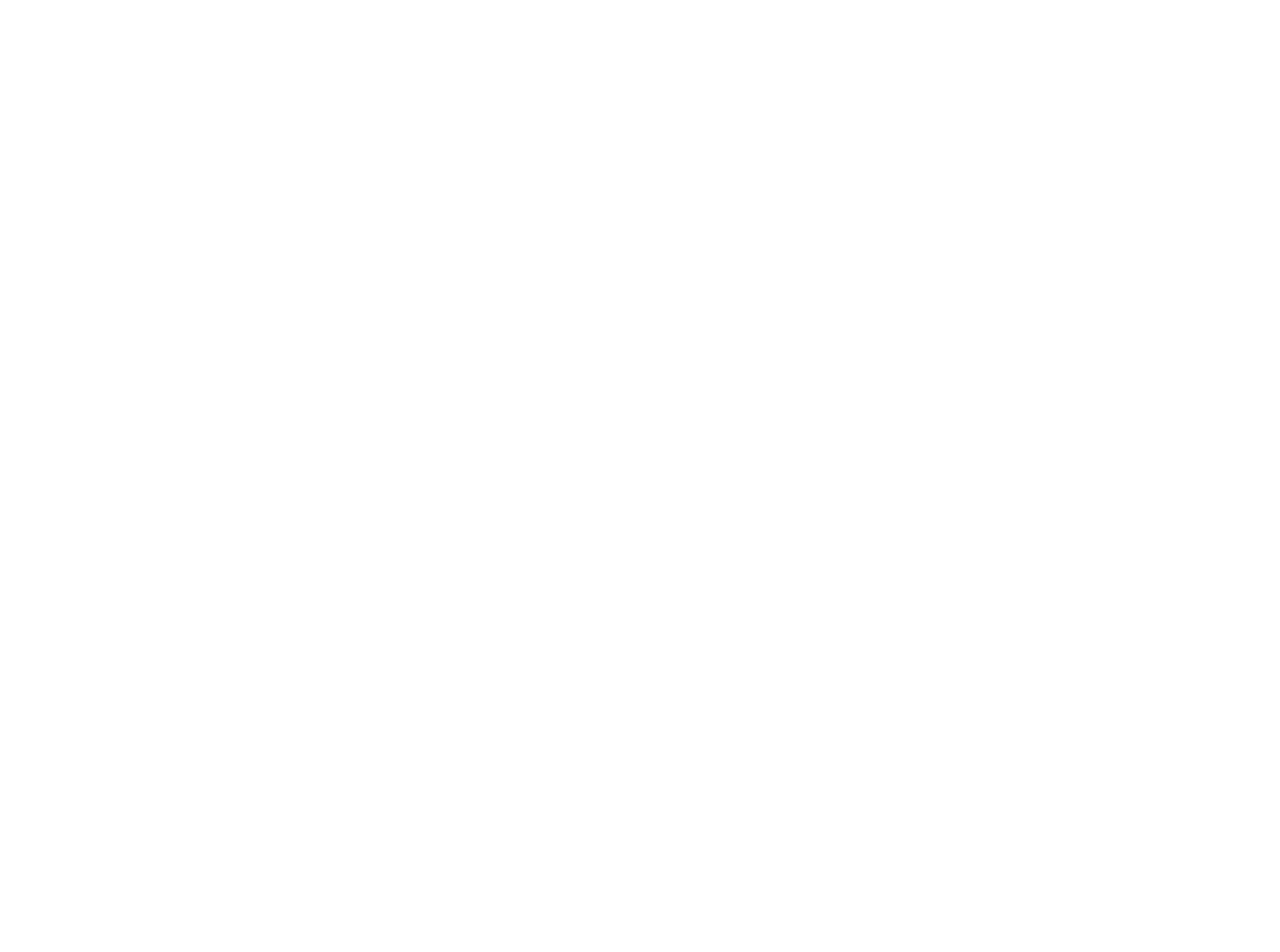
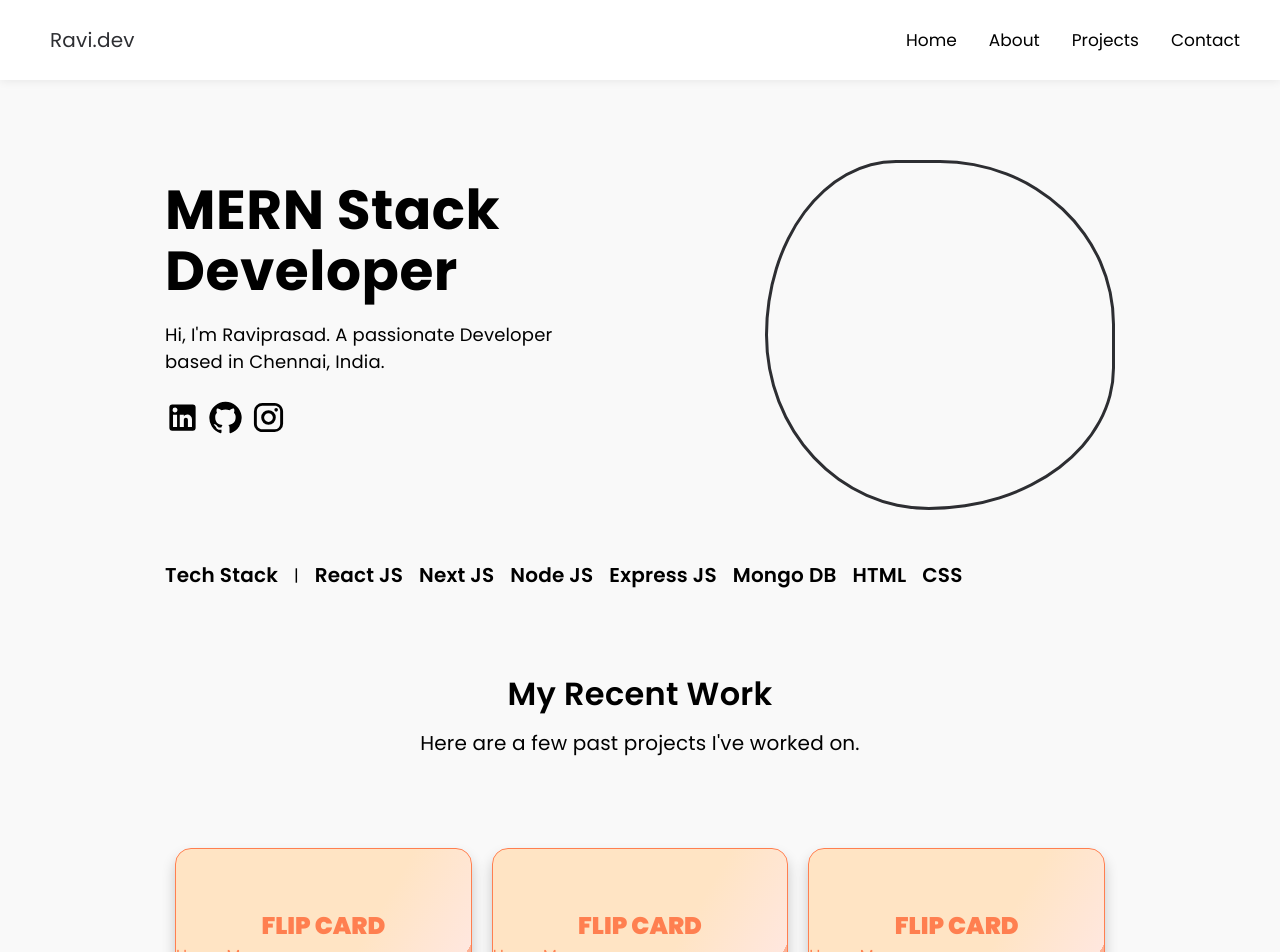
Before and after one commit to imraviprasad/Portfolio, a React (Create React App) app: page / in a window 1280 px wide. Shown: the top 952 px of the page. Before the commit the page ends 800 px from the top, so only its background shows below. Built offline with nearby package versions, Linux system fonts and the light colour scheme.

Commit message:
About me added.

```diff
--- a/package.json
+++ b/package.json
@@ -3,9 +3,10 @@
   "version": "0.1.0",
   "private": true,
   "dependencies": {
-    "@emotion/react": "^11.11.0",
+    "@emotion/react": "^11.11.1",
     "@emotion/styled": "^11.11.0",
-    "@mui/material": "^5.13.3",
+    "@mui/icons-material": "^5.14.1",
+    "@mui/material": "^5.14.2",
     "@testing-library/jest-dom": "^5.16.5",
     "@testing-library/react": "^13.4.0",
     "@testing-library/user-event": "^13.5.0",
--- a/src/components/about-me/about-me.styled.ts
+++ b/src/components/about-me/about-me.styled.ts
@@ -1,6 +1,96 @@
-import { Box, styled } from "@mui/material";
+import GitHubIcon from "@mui/icons-material/GitHub";
+import InstagramIcon from "@mui/icons-material/Instagram";
+import LinkedInIcon from "@mui/icons-material/LinkedIn";
+import { Box, Typography, styled } from "@mui/material";
 
 namespace S {
-  export const LayoutContainer = styled(Box)(({ theme }) => ({}));
+  export const AboutMeContainer = styled(Box)(({ theme }) => ({
+    display: "flex",
+    flexDirection: "column",
+    alignItems: "center",
+    justifyContent: "space-between",
+    // height: "65rem",
+    width: "100%",
+    maxWidth: "950px",
+    gap: "50px",
+    marginTop: "5rem",
+    marginBottom: "2rem",
+  }));
+
+  export const Profile = styled(Box)(({ theme }) => ({
+    display: "flex",
+    justifyContent: "space-between",
+    height: "350px",
+    width: "100%",
+  }));
+
+  export const AboutData = styled(Box)(({ theme }) => ({}));
+
+  export const PersonalImg = styled(Box)(({ theme }) => ({
+    backgroundImage: "",
+    height: "21.875rem",
+    width: "21.875rem",
+    backgroundPosition: "50%",
+    backgroundRepeat: "50%",
+    backgroundSize: "no-repeat",
+    border: "3px solid #2d2e32",
+    borderRadius: "60% 40% 30% 70%/60% 30% 70% 40%",
+    position: "relative",
+    transition: "all 1s ease-in-out",
+    animation: "borderdance 8s ease-in-out infinite",
+    "@keyframes borderdance": {
+      "0%": {
+        borderRadius: "60% 40% 30% 70%/60% 30% 70% 40%",
+      },
+      "50%": {
+        borderRadius: "30% 60% 70% 40%/50% 60% 30% 60%",
+      },
+      "100%": {
+        borderRadius: "60% 40% 30% 70%/60% 30% 70% 40%",
+      },
+    },
+  }));
+
+  export const Title = styled(Typography)(({ theme }) => ({
+    fontSize: "3.4375rem",
+    margin: "20px 0",
+    lineHeight: "1.1",
+    fontWeight: "bold",
+  }));
+
+  export const SubTitle = styled(Typography)(({ theme }) => ({
+    fontSize: "1.125rem",
+  }));
+
+  export const LinkIcons = styled(Box)(({ theme }) => ({
+    display: "flex",
+    margin: "25px 0",
+    gap: "0.5rem",
+  }));
+
+  export const Github = styled(GitHubIcon)(({ theme }) => ({
+    fontSize: "2.1875rem",
+  }));
+
+  export const Instagram = styled(InstagramIcon)(({ theme }) => ({
+    fontSize: "2.1875rem",
+  }));
+
+  export const Linkedin = styled(LinkedInIcon)(({ theme }) => ({
+    fontSize: "2.1875rem",
+  }));
+
+  export const TechStack = styled(Box)(({ theme }) => ({
+    display: "flex",
+    alignItems: "center",
+    gap: "1rem",
+    width: "100%",
+  }));
+
+  export const Skill = styled(Typography)(({ theme }) => ({
+    fontSize: "1.25rem",
+    fontWeight: 600,
+  }));
 }
+
 export default S;
--- a/src/components/about-me/index.tsx
+++ b/src/components/about-me/index.tsx
@@ -1,7 +1,35 @@
 import S from "./about-me.styled";
 
 const AboutMe = () => {
-  return <div>index</div>;
+  return (
+    <S.AboutMeContainer>
+      <S.Profile>
+        <S.AboutData>
+          <S.Title>
+            MERN Stack <br /> Developer
+          </S.Title>
+          <S.SubTitle>
+            Hi, I'm Raviprasad. A passionate Developer <br /> based in Chennai, India.{" "}
+          </S.SubTitle>
+          <S.LinkIcons>
+            <S.Linkedin />
+            <S.Github />
+            <S.Instagram />
+          </S.LinkIcons>
+        </S.AboutData>
+        <S.PersonalImg></S.PersonalImg>
+      </S.Profile>
+      <S.TechStack>
+        <S.Skill>Tech Stack</S.Skill>|<S.Skill>React JS </S.Skill>
+        <S.Skill>Next JS</S.Skill>
+        <S.Skill>Node JS</S.Skill>
+        <S.Skill>Express JS</S.Skill>
+        <S.Skill>Mongo DB</S.Skill>
+        <S.Skill>HTML</S.Skill>
+        <S.Skill>CSS</S.Skill>
+      </S.TechStack>
+    </S.AboutMeContainer>
+  );
 };
 
 export default AboutMe;
--- a/src/components/header/header.styled.ts
+++ b/src/components/header/header.styled.ts
@@ -1,25 +1,37 @@
-import { Box, styled } from "@mui/material";
+import { Box, Typography, styled } from "@mui/material";
 
 namespace S {
-  export const HeaderContainer = styled(Box)(({ theme }) => ({
+  export const HeaderContainer = styled("nav")(({ theme }) => ({
     display: "flex",
     alignItems: "center",
     justifyContent: "space-between",
     width: "100%",
-    height: "82px",
-    [theme.breakpoints.down("sm")]: {
-      height: "74px",
-    },
-    [theme.breakpoints.down("sm")]: {
-      height: "66px",
-    },
+    padding: "25px 40px 25px 50px",
+    backgroundColor: "#fff",
+    boxShadow: "0 0 10px rgba(0,0,0,0.09)",
+    height: "auto",
+    left: "0",
+    position: "fixed",
+    top: "0",
+    zIndex: "200",
   }));
 
-  export const LogoContainer = styled(Box)(({ theme }) => ({}));
+  export const LogoContainer = styled(Typography)(({ theme }) => ({
+    cursor: "pointer",
+    color: "#2d2e32",
+    fontSize: "20px",
+  }));
 
-  export const MenuContainer = styled(Box)(({ theme }) => ({
+  export const MenuContainer = styled("ul")(({ theme }) => ({
     display: "flex",
+    gap: "2rem",
+    listStyle: "none",
+  }));
 
+  export const Menu = styled("li")(({ theme }) => ({
+    display: "flex",
+    cursor: "pointer",
+    fontSize: "17px",
   }));
 }
 export default S;
--- a/src/components/header/index.tsx
+++ b/src/components/header/index.tsx
@@ -3,16 +3,17 @@
 // import ThemeToggleSwitch from "../../utils/widgets/theme-toggle-switch";
 
 const Header = () => {
-  return <S.HeaderContainer>
-    {/* <ThemeToggleSwitch /> */}
-
-    <S.LogoContainer></S.LogoContainer>
-
-    <S.MenuContainer></S.MenuContainer>
-
-
-
-  </S.HeaderContainer>;
+  return (
+    <S.HeaderContainer>
+      <S.LogoContainer>Ravi.dev</S.LogoContainer>
+      <S.MenuContainer>
+        <S.Menu>Home</S.Menu>
+        <S.Menu>About</S.Menu>
+        <S.Menu>Projects</S.Menu>
+        <S.Menu>Contact</S.Menu>
+      </S.MenuContainer>
+    </S.HeaderContainer>
+  );
 };
 
 export default Header;
--- a/src/components/layout/index.tsx
+++ b/src/components/layout/index.tsx
@@ -1,10 +1,14 @@
 import S from "./layout.styled";
+import AboutMe from "../about-me";
 import Header from "../header";
+import MyRecentWorks from "../my-rececnt-works";
 
 const Layout = () => {
   return (
     <S.LayoutContainer>
       <Header />
+      <AboutMe />
+      <MyRecentWorks />
     </S.LayoutContainer>
   );
 };
--- a/src/components/layout/layout.styled.ts
+++ b/src/components/layout/layout.styled.ts
@@ -6,8 +6,11 @@
     flexDirection: "column",
     alignItems: "center",
     justifyContent: "flex-start",
-    width: "100vw",
+    backgroundColor: "#f9f9f9",
+    width: "100%",
     height: "fit-content",
+    overflow: "none",
+    paddingTop: "80px",
   }));
 }
 export default S;
--- /dev/null
+++ b/src/components/my-rececnt-works/index.tsx
@@ -0,0 +1,22 @@
+import S from "./my-recent-works.styled";
+import WorkCard from "./work-card";
+
+const MyRecentWorks = () => {
+  return (
+    <S.MyRecentWorkContainer>
+      <S.Heading>
+        <S.MainText>My Recent Work</S.MainText>
+        <S.SubText>Here are a few past projects I've worked on.</S.SubText>
+      </S.Heading>
+      <S.WorkContent>
+        <WorkCard></WorkCard>
+        <WorkCard></WorkCard>
+        <WorkCard></WorkCard>
+        <WorkCard></WorkCard>
+        <WorkCard></WorkCard>
+      </S.WorkContent>
+    </S.MyRecentWorkContainer>
+  );
+};
+
+export default MyRecentWorks;
--- /dev/null
+++ b/src/components/my-rececnt-works/my-recent-works.styled.ts
@@ -0,0 +1,38 @@
+import { Box, Typography, styled } from "@mui/material";
+
+namespace S {
+  export const MyRecentWorkContainer = styled(Box)(({ theme }) => ({
+    display: "flex",
+    flexDirection: "column",
+    alignItems: "center",
+    justifyContent: "space-between",
+    width: "100%",
+    maxWidth: "950px",
+    gap: "5rem",
+    marginTop: "3rem",
+  }));
+
+  export const Heading = styled(Box)(({ theme }) => ({
+    display: "flex",
+    flexDirection: "column",
+    alignItems: "center",
+    gap: "10px",
+  }));
+
+  export const MainText = styled(Typography)(({ theme }) => ({
+    fontSize: "32px",
+    fontWeight: "600",
+  }));
+
+  export const SubText = styled(Typography)(({ theme }) => ({
+    fontSize: "20px",
+  }));
+
+  export const WorkContent = styled(Box)(({ theme }) => ({
+    display: "flex",
+    flexWrap: "wrap",
+    // justifyContent: "space-between",
+    width: "100%",
+  }));
+}
+export default S;
--- /dev/null
+++ b/src/components/my-rececnt-works/work-card/index.tsx
@@ -0,0 +1,27 @@
+import { useState } from "react";
+import S from "./work-card.styled";
+
+const WorkCard = () => {
+  const [isFlipped, setFlipped] = useState(false);
+
+  const handleFlip = () => {
+    setFlipped(!isFlipped);
+  };
+
+  return (
+    <S.FlipCardContainer>
+      <S.FlipCard isFlipped={isFlipped} onMouseEnter={handleFlip} onMouseLeave={handleFlip}>
+        <S.FlipCardFront>
+          <S.Title>FLIP CARD</S.Title>
+          <p>Hover Me</p>
+        </S.FlipCardFront>
+        <S.FlipCardBack>
+          <S.Title>BACK</S.Title>
+          <p>Leave Me</p>
+        </S.FlipCardBack>
+      </S.FlipCard>
+    </S.FlipCardContainer>
+  );
+};
+
+export default WorkCard;
--- /dev/null
+++ b/src/components/my-rececnt-works/work-card/work-card.styled.ts
@@ -0,0 +1,65 @@
+import { styled } from "@mui/material";
+
+namespace S {
+  export const FlipCardContainer = styled("div")({
+    perspective: "1000px",
+    width: "33.3333%",
+    height: "200px",
+    padding: "10px",
+  });
+
+  export const FlipCard = styled("div", {
+    shouldForwardProp: (prop) => prop !== "isFlipped",
+  })(({ isFlipped }: { isFlipped: boolean }) => ({ theme }) => ({
+    backgroundColor: "transparent",
+    // width: "190px",
+    // height: "254px",
+    width: "100%",
+    height: "100%",
+    transformStyle: "preserve-3d",
+    transition: "transform 0.8s",
+    transform: isFlipped ? "rotateY(180deg)" : "rotateY(0)",
+  }));
+
+  export const Title = styled("p")({
+    fontSize: "1.5em",
+    fontWeight: 900,
+    textAlign: "center",
+    margin: 0,
+  });
+
+  export const FlipCardFront = styled("div")({
+    boxShadow: "0 8px 14px 0 rgba(0,0,0,0.2)",
+    position: "absolute",
+    display: "flex",
+    flexDirection: "column",
+    justifyContent: "center",
+    width: "100%",
+    height: "100%",
+    WebkitBackfaceVisibility: "hidden",
+    backfaceVisibility: "hidden",
+    border: "1px solid coral",
+    borderRadius: "1rem",
+    background: "linear-gradient(120deg, bisque 60%, rgb(255, 231, 222) 88%, rgb(255, 211, 195) 40%, rgba(255, 127, 80, 0.603) 48%)",
+    color: "coral",
+  });
+
+  export const FlipCardBack = styled("div")({
+    boxShadow: "0 8px 14px 0 rgba(0,0,0,0.2)",
+    position: "absolute",
+    display: "flex",
+    flexDirection: "column",
+    justifyContent: "center",
+    width: "100%",
+    height: "100%",
+    WebkitBackfaceVisibility: "hidden",
+    backfaceVisibility: "hidden",
+    border: "1px solid coral",
+    borderRadius: "1rem",
+    background: "linear-gradient(120deg, rgb(255, 174, 145) 30%, coral 88%, bisque 40%, rgb(255, 185, 160) 78%)",
+    color: "white",
+    transform: "rotateY(180deg)",
+  });
+}
+
+export default S;
--- a/src/index.css
+++ b/src/index.css
@@ -1,21 +1,20 @@
-/** @format */
+@import url("https://fonts.googleapis.com/css2?family=Poppins:ital,wght@0,100;0,200;0,300;0,400;0,500;0,600;0,700;0,800;0,900;1,100;1,200;1,300;1,400;1,500;1,600;1,700;1,800&display=swap");
 
 * {
   box-sizing: border-box;
   padding: 0;
   margin: 0;
+  font-family: "Poppins", sans-serif !important;
 }
 
 body {
   margin: 0;
-  font-family: -apple-system, BlinkMacSystemFont, "Segoe UI", "Roboto", "Oxygen",
-    "Ubuntu", "Cantarell", "Fira Sans", "Droid Sans", "Helvetica Neue",
-    sans-serif;
+  font-family: "Poppins", BlinkMacSystemFont, "Segoe UI", "Roboto", "Oxygen", "Ubuntu", "Cantarell", "Fira Sans", "Droid Sans", "Helvetica Neue",
+    sans-serif !important;
   -webkit-font-smoothing: antialiased;
   -moz-osx-font-smoothing: grayscale;
 }
 
 code {
-  font-family: source-code-pro, Menlo, Monaco, Consolas, "Courier New",
-    monospace;
+  font-family: source-code-pro, Menlo, Monaco, Consolas, "Courier New", monospace;
 }
```
Also changed, not shown: 1 other file (tests, documents, lock files or other folders).
